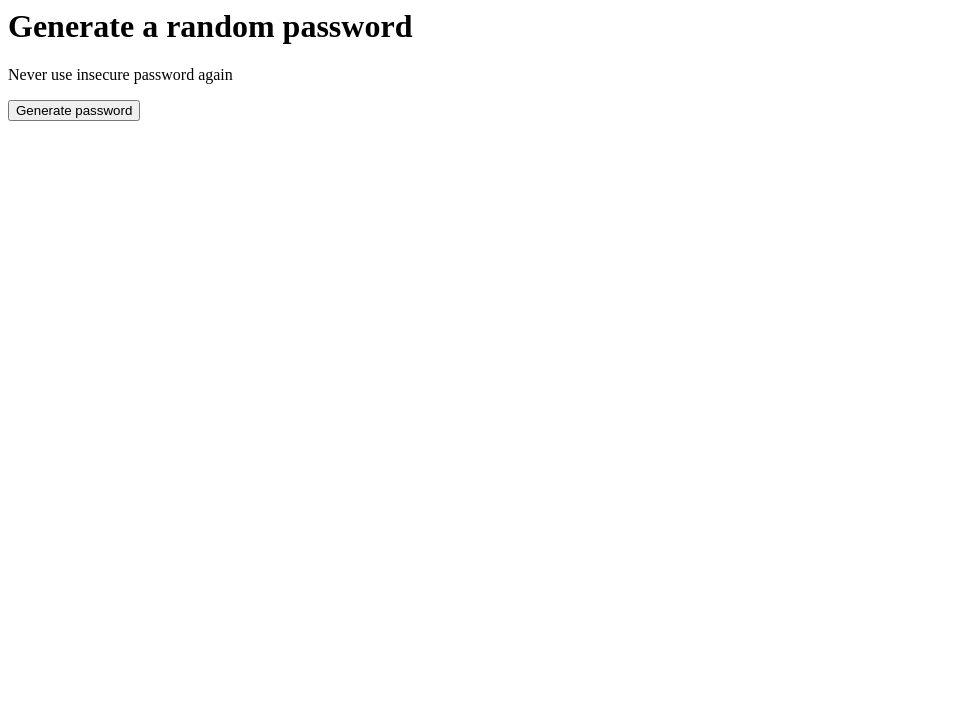
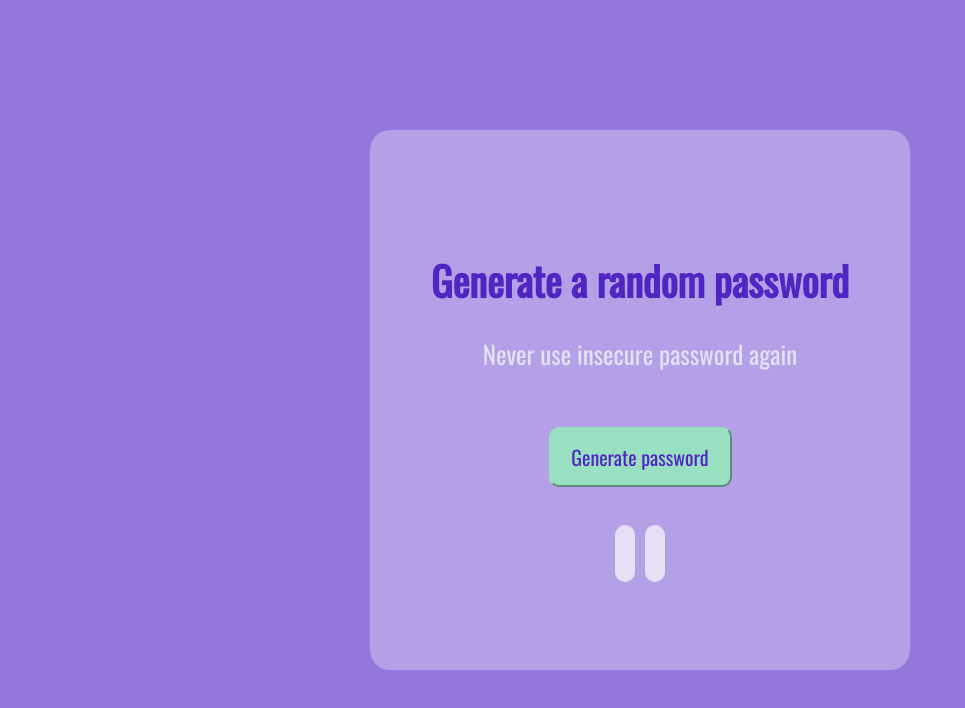
Before and after one commit to vikussia48/password-generator, a plain HTML site: page index.html in a window 1280 px wide. Shown: the whole page, without its empty margins (0-965 px from the left). Drawn offline with nearby package versions, Linux system fonts and the light colour scheme.

Commit message:
Created the basic app

```diff
--- a/index.css
+++ b/index.css
@@ -1,3 +1,54 @@
 body {
     margin: 10pxgit;
+    font-family: 'Oswald', sans-serif;
+    background-color: #9377DC;
+    font-size: 25px;
+    display: flex;
+    align-items: center;
+    justify-content: center;
 }
+p {
+    color: #E6DFF6;
+}
+.container {
+    display: flex;
+    flex-direction: column;
+    align-items: center;
+    /* justify-content: center; */
+    padding: 20px;
+    background-color: #B4A0E7;
+    width: 500px;
+    height: 500px;
+    border-radius: 20px;
+}
+
+h1 {
+    color: #5125C2;
+    margin-top: 100px;
+    margin-bottom: 0px;
+    font-size: 40px;
+}
+
+
+.generate-btn {
+    margin-top: 30px;
+    padding: 0.8rem 1.3rem;
+    background-color: 	#98E0C1;
+    color: #5125C2;
+    font-family: 'Oswald', sans-serif;
+    border-radius: 10px;
+    font-size: 20px;
+    border-color: #98E0C1;
+}
+
+.password-container {
+    margin-top: 3rem;
+}
+
+.password-el {
+    margin: 5px;
+    padding: 10px;
+    color: #5125C2;
+    border-radius: 10px;
+    background-color:#E6DFF6;
+}
--- a/index.html
+++ b/index.html
@@ -1,11 +1,20 @@
 <html>
     <head>
         <link rel="stylesheet" href="index.css">
+        <link rel="preconnect" href="https://fonts.googleapis.com">
+        <link rel="preconnect" href="https://fonts.gstatic.com" crossorigin>
+        <link href="https://fonts.googleapis.com/css2?family=Oswald&display=swap" rel="stylesheet">
     </head>
     <body>
-        <h1>Generate a random password</h1>
-        <p>Never use insecure password again</p>
-        <button>Generate password</button>
+        <div class="container">
+            <h1>Generate a random password</h1>
+            <p>Never use insecure password again</p>
+            <button class="generate-btn" onClick="generatePassword()">Generate password</button>
+            <div class="password-container">
+                <span class="password-el" id="password-el1"></span>
+                <span class="password-el" id="password-el2"></span>
+            </div>
+        </div>
         <script src="index.js"></script>
     </body>
 </html>
--- a/index.js
+++ b/index.js
@@ -1,3 +1,29 @@
+// Random password generator
+
+// Additional features to add:
+// 1. Ability to set password length
+// 2. Add copy on click
+// 3. Toggle "symbols" and "numbers" on/off
+
 // Character array to use for the password
-const characters = ["A","B","C","D","E","F","G","H","I","J","K","L","M","N","O","P","Q","R","S","T","U","V","W","X","Y","Z","a","b","c","d","e","f","g","h","i","j","k","l","m","n","o","p","q","r","s","t","u","v","w","x","y","z", "0", "1", "2", "3", "4", "5", "6", "7", "8", "9","~","`","!","@","#","$","%","^","&","*","(",")","_","-","+","=","{","[","}","]",",","|",":",";","<",">",".","?",
-"/"];
+const characters = ["A","B","C","D","E","F","G","H","I","J","K","L","M","N","O","P","Q","R","S",
+"T","U","V","W","X","Y","Z","a","b","c","d","e","f","g","h","i","j","k","l","m","n","o","p","q",
+"r","s","t","u","v","w","x","y","z", "0", "1", "2", "3", "4", "5", "6", "7", "8", "9","~","`",
+"!","@","#","$","%","^","&","*","(",")","_","-","+","=","{","[","}","]",",","|",":",";","<",">",
+".","?","/"];
+
+let password1 = ""
+let password2 = ""
+let passwordEl1 = document.getElementById('password-el1')
+let passwordEl2 = document.getElementById('password-el2')
+
+function generatePassword() {
+    for (let i = 0; i < 15; i += 1) {
+        password1 += characters[Math.floor(Math.random() * characters.length)]
+        password2 += characters[Math.floor(Math.random() * characters.length)]
+    }
+    passwordEl1.textContent = password1
+    passwordEl2.textContent = password2
+    password1 = ""
+    password2 = ""
+}
```
